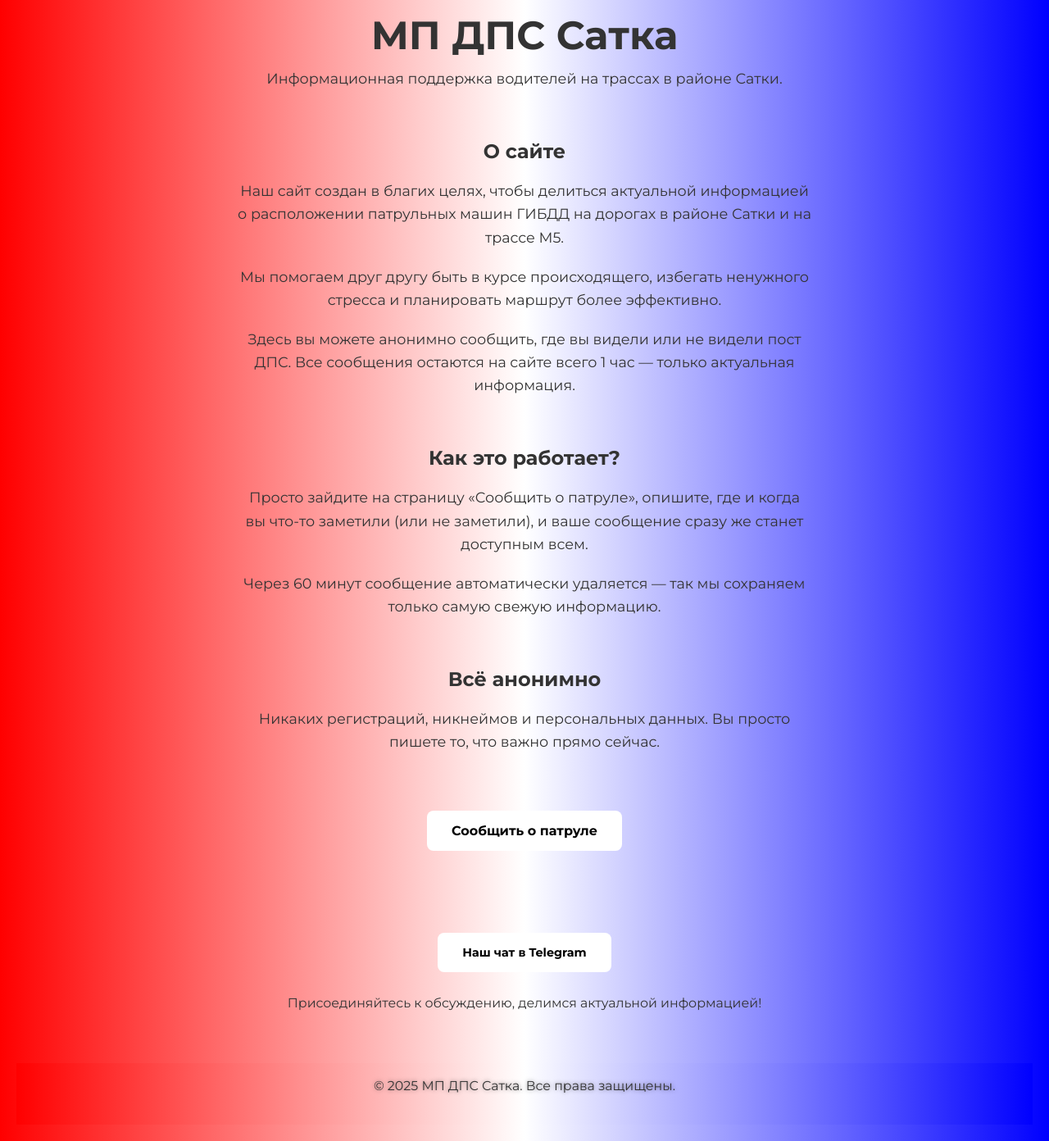
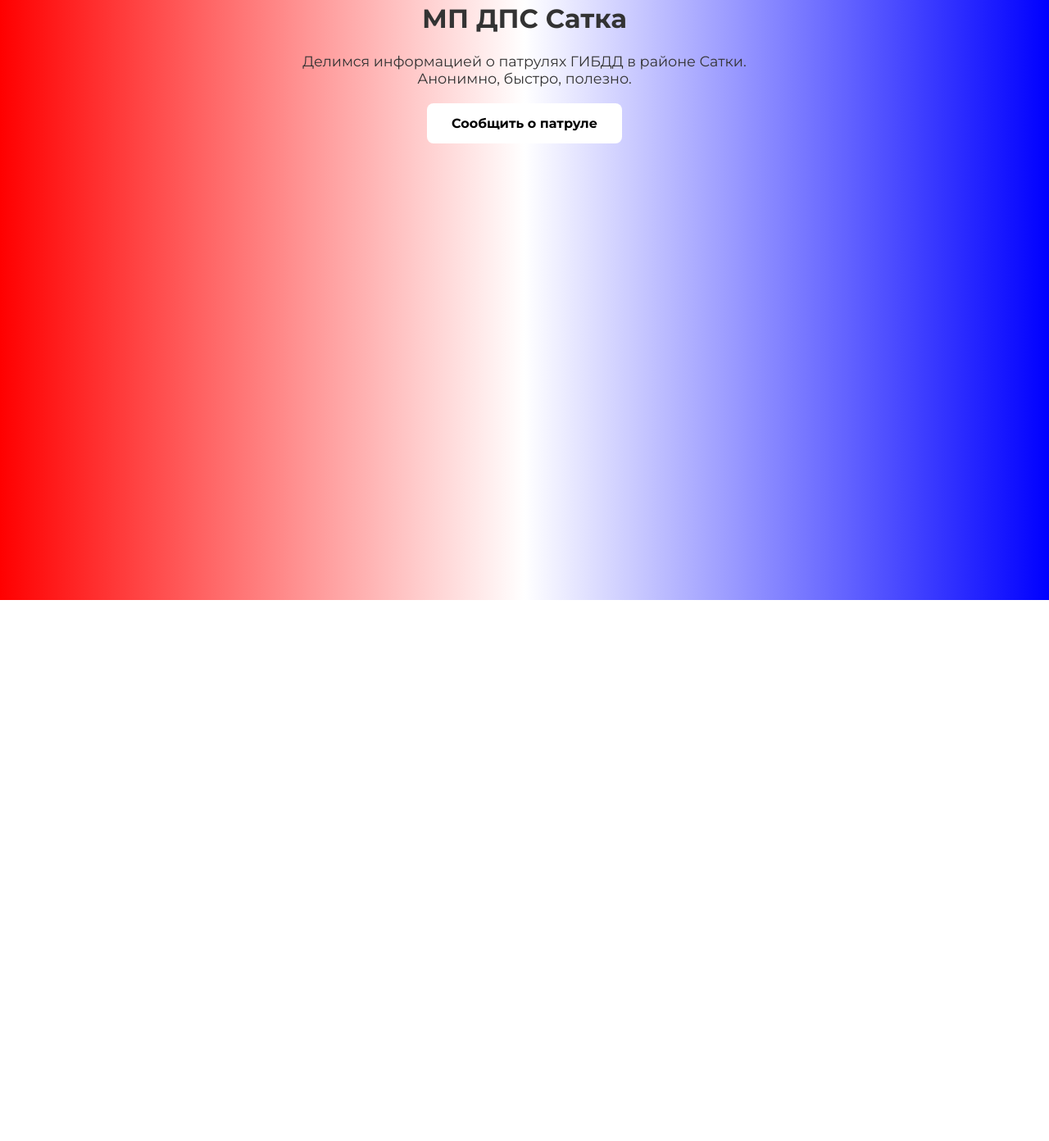
Before and after one commit to EgaPato1703/mp-dps-satka, a website: page index.html in a window 1280 px wide. Shown: the part 68-1460 px from the top of the page at 82% size. After the commit the page ends 800 px from the top, so only its background shows below. Drawn offline with Linux system fonts and the light colour scheme.

Commit message:
Update index.html

```diff
--- a/index.html
+++ b/index.html
@@ -11,22 +11,15 @@
             background: linear-gradient(to right, red, white, blue);
             color: #333;
             text-align: center;
-            padding: 50px 20px;
+            padding: 50px;
         }
         h1 {
-            font-size: 3em;
-            margin-bottom: 10px;
-        }
-        h2 {
-            font-size: 1.5em;
-            margin-top: 60px;
-            margin-bottom: 20px;
+            font-size: 2em;
         }
         p {
             font-size: 1.1em;
-            max-width: 700px;
-            margin: 0 auto 20px;
-            line-height: 1.6;
+            max-width: 600px;
+            margin: 20px auto;
         }
         .btn {
             display: inline-block;
@@ -40,81 +33,15 @@
             cursor: pointer;
             transition: 0.3s;
             text-decoration: none;
-            margin: 10px;
         }
         .btn:hover {
             background-color: #f0f0f0;
         }
-        .section {
-            max-width: 900px;
-            margin: 60px auto;
-            padding: 0 20px;
-        }
-        footer {
-            margin-top: 80px;
-            font-size: 0.9em;
-        }
-      .site-footer {
-    margin-top: 60px;
-    padding: 15px 0; /* Увеличение вертикального отступа */
-    text-align: center;
-    font-size: 0.9em;
-    color: #333; /* Чёрный */
-    background: linear-gradient(to right, red, white, blue); /* Градиент */
-    text-shadow: 0 0 5px rgba(0, 0, 0, 0.5);
-}
     </style>
-    <meta name="viewport" content="width=device-width, initial-scale=1.0">
-    <meta name="description" content="Сайт для водителей: делитесь информацией о патрулях ДПС в районе Сатки. Анонимно, быстро, бесплатно.">
-<meta property="og:title" content="МП ДПС Сатка">
-<meta property="og:description" content="Сайт для водителей: делитесь информацией о патрулях ДПС в районе Сатки. Анонимно, быстро, бесплатно.">
-<meta property="og:type" content="website">
-<meta property="og:url" content="https://вашсайт.ru/">
 </head>
 <body>
-
     <h1>МП ДПС Сатка</h1>
-    <p>Информационная поддержка водителей на трассах в районе Сатки.</p>
-
-
-    <div class="section">
-        <h2>О сайте</h2>
-        <p>
-            Наш сайт создан в благих целях, чтобы делиться актуальной информацией о расположении патрульных машин ГИБДД на дорогах в районе Сатки и на трассе М5.
-        </p>
-        <p>
-            Мы помогаем друг другу быть в курсе происходящего, избегать ненужного стресса и планировать маршрут более эффективно.
-        </p>
-        <p>
-            Здесь вы можете анонимно сообщить, где вы видели или не видели пост ДПС. Все сообщения остаются на сайте всего 1 час — только актуальная информация.
-        </p>
-    </div>
-
-    <div class="section">
-        <h2>Как это работает?</h2>
-        <p>
-            Просто зайдите на страницу «Сообщить о патруле», опишите, где и когда вы что-то заметили (или не заметили), и ваше сообщение сразу же станет доступным всем.
-        </p>
-        <p>
-            Через 60 минут сообщение автоматически удаляется — так мы сохраняем только самую свежую информацию.
-        </p>
-    </div>
-
-    <div class="section">
-        <h2>Всё анонимно</h2>
-        <p>
-            Никаких регистраций, никнеймов и персональных данных. Вы просто пишете то, что важно прямо сейчас.
-        </p>
-    </div>
-
+    <p>Делимся информацией о патрулях ГИБДД в районе Сатки. Анонимно, быстро, полезно.</p>
     <a href="report.html" class="btn">Сообщить о патруле</a>
-
-    <footer>
-        <a href="https://t.me/mpsatka" target="_blank" class="btn">Наш чат в Telegram</a>
-        <p style="margin-top: 15px;">Присоединяйтесь к обсуждению, делимся актуальной информацией!</p>
-    </footer>
-<footer class="site-footer">
-    <p>© 2025 МП ДПС Сатка. Все права защищены.</p>
-</footer>
 </body>
 </html>
```
